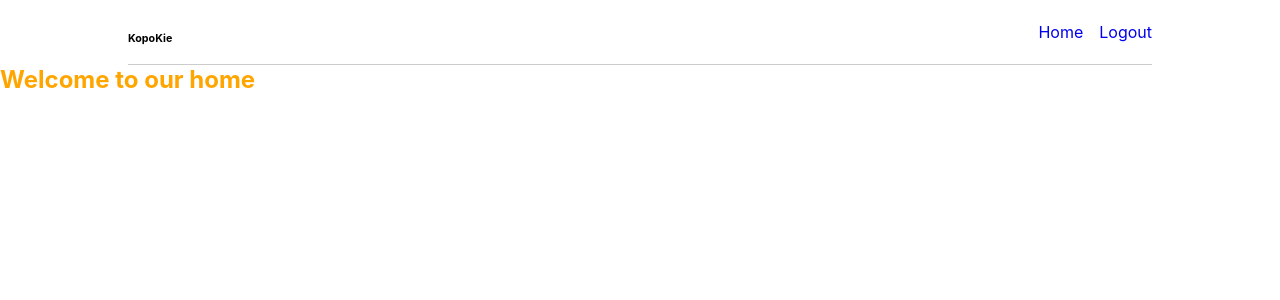
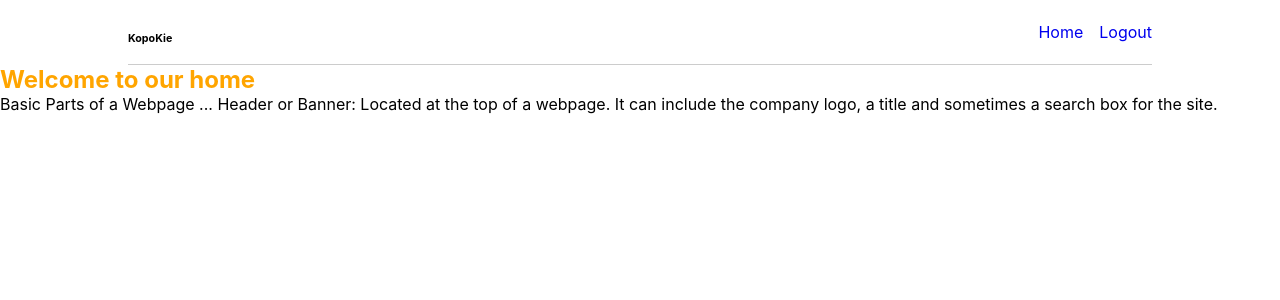
Before and after one commit to wint-phyusin-maung/Authentication, a React (Create React App) app in the folder frontend/: page / in a window 1280 px wide. Shown: the top 300 px of the page. Built offline with nearby package versions, Linux system fonts and the light colour scheme; some icons are missing.

Commit message:
add: testing

```diff
--- a/frontend/src/component/home.js
+++ b/frontend/src/component/home.js
@@ -12,6 +12,9 @@ export default function home() {
     return (
         <div>
             <h1 className={h1}>Welcome to our home </h1>
+            <p>
+                Basic Parts of a Webpage ... Header or Banner: Located at the top of a webpage. It can include the company logo, a title and sometimes a search box for the site.
+            </p>
         </div>
     )
 }
```
